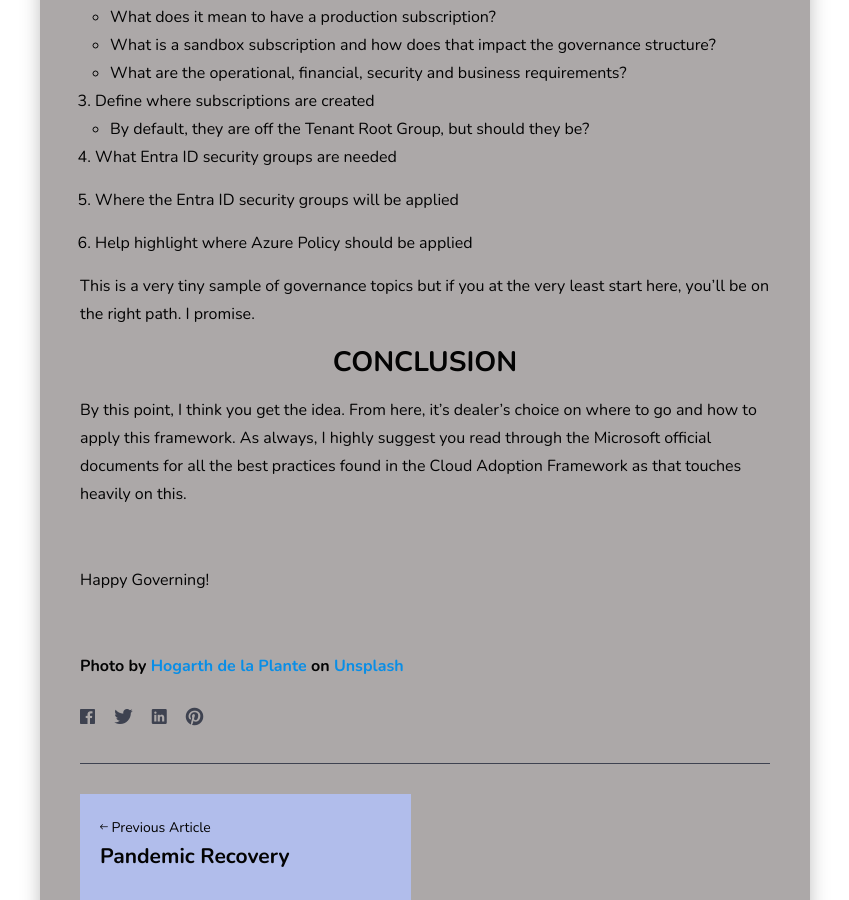
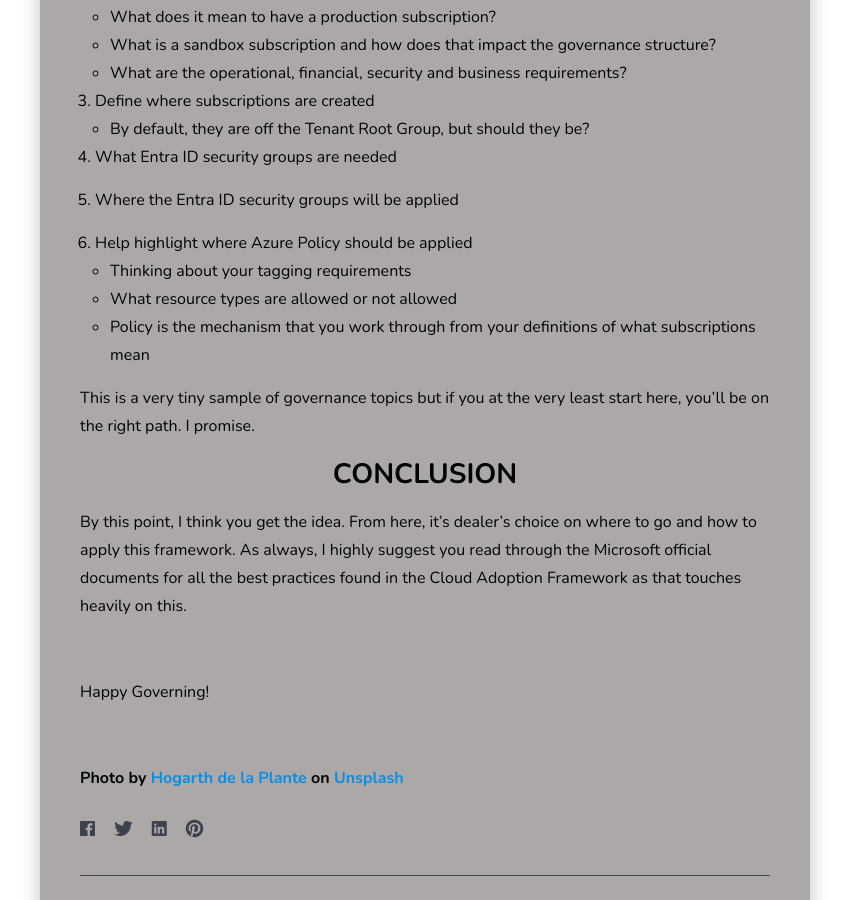
Before and after one commit to technicalanxiety/technicalanxiety.github.io, a Jekyll site: the page built from _posts/2024-2-14-azure-governance.md, in a window 1280 px wide and 900 px high, scrolled down 2309 px. Shown: the whole window, without its empty margins (15-864 px from the left). Built offline with Jekyll 4.4.1, drawn with Linux system fonts in a browser that asks for light colours; nearby versions of some CDN libraries; comment, search, counter and statistics services are not loaded.

Commit message:
expanded more on azure policy

```diff
--- a/_posts/2024-2-14-azure-governance.md
+++ b/_posts/2024-2-14-azure-governance.md
@@ -50,6 +50,9 @@ So how do you get started with this? There are a few key points to lay the found
 5. Where the Entra ID security groups will be applied
 
 6. Help highlight where Azure Policy should be applied
+    * Thinking about your tagging requirements
+    * What resource types are allowed or not allowed
+    * Policy is the mechanism that you work through from your definitions of what subscriptions mean
 
 This is a very tiny sample of governance topics but if you at the very least start here, you'll be on the right path. I promise.
 
```
